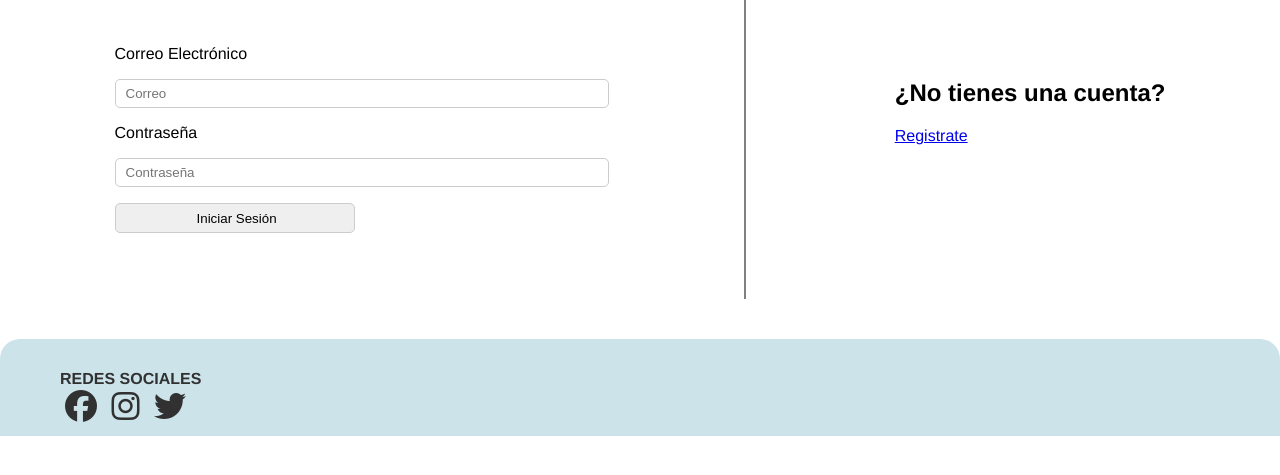
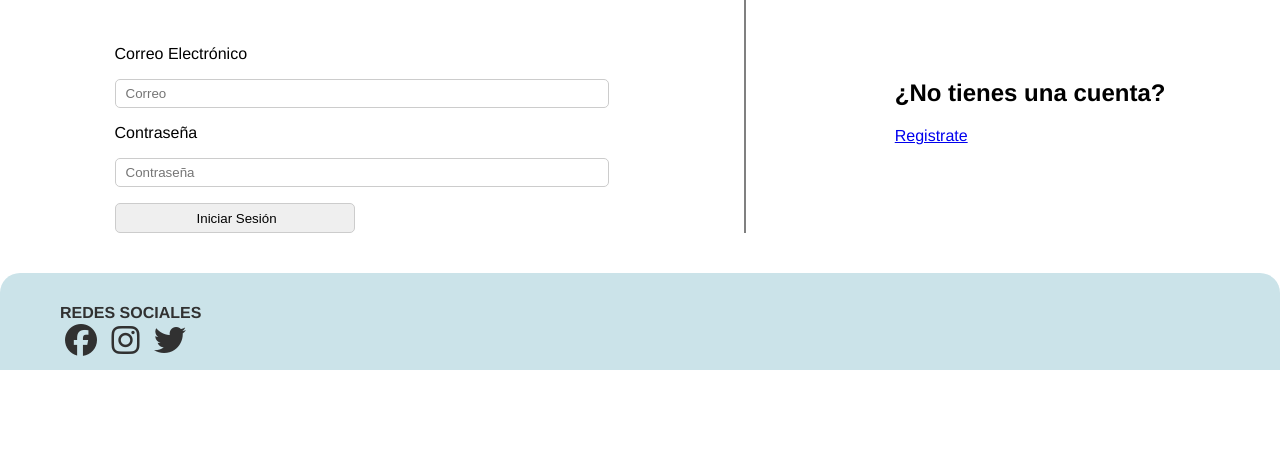
Before and after one commit to jesus-antulio/ProyectoFDW, a PHP site: page /pages/login.php in a window 1280 px wide. Shown: the part 223-698 px from the top of the page. Run offline with PHP 8.4, Linux system fonts and the light colour scheme; some libraries are stand-ins or nearby versions.

Commit message:
update estilos

```diff
--- a/pages/login.php
+++ b/pages/login.php
@@ -8,14 +8,14 @@
     <link rel="shortcut icon" type="image/jpg" href="../assets/logo.png" />
     <script src="https://kit.fontawesome.com/933e55e7ca.js" crossorigin="anonymous"></script>
     <link rel="stylesheet" href="../styles/compartido.css">
-    <link rel="stylesheet" href="../styles/login.css">
+    <link rel="stylesheet" href="../styles/login-singup.css">
 </head>
 <body>
     <?php include '../components/header.php'; ?>
     <div class="container">
         <h1> Iniciar Sesión </h1>
         <div class="flex-container">
-            <div class="login">
+            <div class="datos">
                 <form action="../controllers/login.php" method="post">
                     <p> Correo Electrónico </p>
                     <input type="text" name="correo" placeholder="Correo">
@@ -26,9 +26,9 @@
                 </form>
             </div>
             <div class="line"></div>
-            <div class="registro">
+            <div class="opciones">
                 <h2> ¿No tienes una cuenta? </h2>
-                <a href="registro.php">Registrate</a>
+                <a href="singup.php">Registrate</a>
             </div>
         </div>
     </div>
--- a/styles/login.css
+++ b/styles/login-singup.css
@@ -12,21 +12,20 @@
     flex-wrap: wrap;
     justify-content: space-around;
     margin-top: 20px;
-    height: 300px;
 }
-.login{
+.datos{
     width: 40%;
     margin-top: 30px;
     align-items: center;
 }
-.login input{
+.datos input{
     width: 100%;
     height: 25px;
     border-radius: 5px;
     border: 1px solid #ccc;
     padding-left: 10px;
 }
-.login input[type="submit"]{
+.datos input[type="submit"]{
     width: 50%;
     height: 30px;
     border-radius: 5px;
@@ -35,7 +34,7 @@
 .line{
     border: 1px solid gray;
 }
-.registro{
+.opciones{
     margin-top: 60px;
     align-items: center;
 }
```
